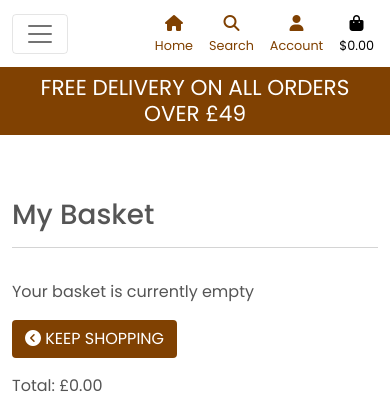
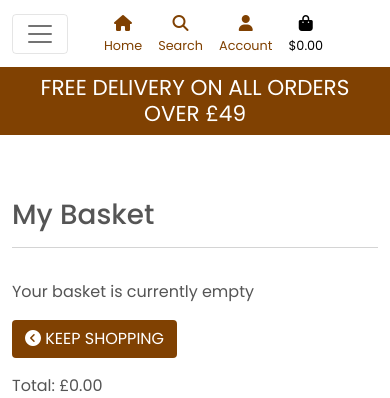
Before and after one commit to Code-Institute-Submissions/joshcallawaydev-kuppa_AugResub, a Django app: page /basket/ in a window 390 px wide. Shown: the top 398 px of the page. Run offline with Django 3.2, Linux system fonts and the light colour scheme; parts of the project's set-up code (start-up, migrations or seed data) failed here and were passed over; some libraries are stand-ins or nearby versions.

Commit message:
Moved mobile nav to left with flexbox

```diff
--- a/templates/base.html
+++ b/templates/base.html
@@ -115,10 +115,10 @@
             <div class="col-12 col-lg-4 my-auto py-1 py-lg-0"></div>
         </div>
         <div class="row bg-white">
-            <nav class="navbar navbar-expand-lg navbar-light w-100">
+            <nav class="navbar navbar-expand-lg navbar-light w-100 justify-content-start">
                 <button class="navbar-toggler" type="button" data-toggle="collapse" data-target="#main-nav"
                     aria-controls="main-nav" aria-expanded="false" aria-label="Toggle navigation">
-                    <span class="navbar-toggler-icon"></span>
+                    <span class="navbar-toggler-icon "></span>
                 </button>
                 {% include 'includes/mobile-top-header.html' %}
                 {% include 'includes/main-nav.html' %}
--- a/templates/includes/mobile-top-header.html
+++ b/templates/includes/mobile-top-header.html
@@ -1,4 +1,4 @@
-<ul class="nav-flex m-0">
+<ul class="nav-flex m-0 pr-3">
     <li class="list-inline-item">
         <a class="text-brown nav-link d-block d-lg-none p-1" href="{% url 'home' %}" aria-expanded="false">
             <div class="text-center">
```
